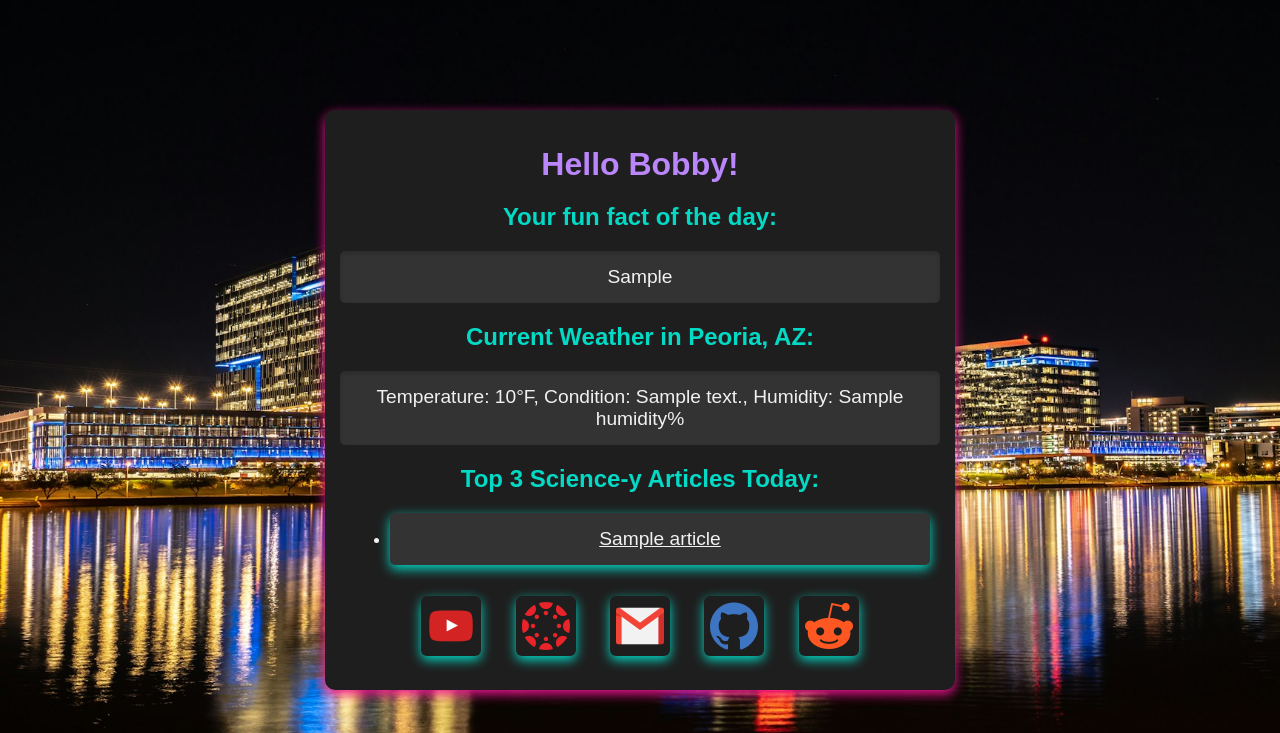
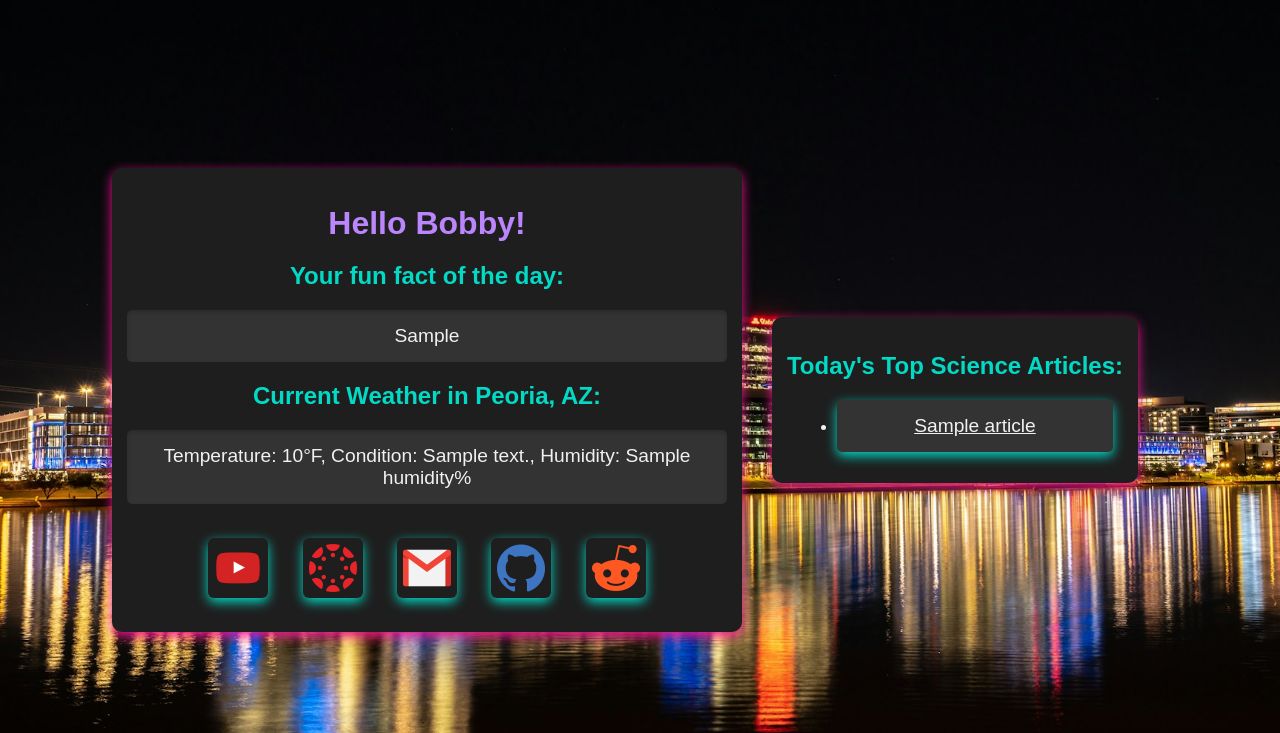
Before and after one commit to bdelucia/BobbehLandingPage, a Flask app: template templates/index.html in a window 1280 px wide. Shown: the top 733 px of the page. Run offline with Flask 3, Linux system fonts and the light colour scheme; the template is opened without the code that fills it: most values are stand-ins (such as "Sample title", 1, 10 or a date in 2020).

Commit message:
Made news articles its' own div

```diff
--- a/static/styles.css
+++ b/static/styles.css
@@ -18,6 +18,10 @@ body {
     max-width: 600px;
     text-align: center;
     animation: rgbShadow 8s infinite;
+}
+
+.container#news {
+    margin: 30px;
 }
 
 li.news-article {
--- a/templates/index.html
+++ b/templates/index.html
@@ -17,14 +17,6 @@
             Condition: {{ weather_data.weather[0].description | capitalize }},
             Humidity: {{ weather_data.main.humidity }}%
         </p>
-        <h2>Top 3 Science-y Articles Today:</h2>
-        <ul>
-            {% for article in news_articles %}
-                <li class="news-article">
-                    <a href="{{ article.url }}" class="news-article">{{ article.title }}</a><br>
-                </li>
-            {% endfor %}
-        </ul>
         <a href="https://www.youtube.com" class="icons">
             <img src="{{ url_for('static', filename='YouTube.png') }}">
         </a>
@@ -41,6 +33,16 @@
             <img src="{{ url_for('static', filename='reddit.png') }}">
         </a>
     </div>
+    <div class="container" id="news">
+        <h2>Today's Top Science Articles:</h2>
+        <ul>
+            {% for article in news_articles %}
+                <li class="news-article">
+                    <a href="{{ article.url }}" class="news-article">{{ article.title }}</a><br>
+                </li>
+            {% endfor %}
+        </ul>
+    </div>
 
 </body>
 </html>
--- a/views.py
+++ b/views.py
@@ -32,7 +32,7 @@ def get_news():
     news_data = response.json()
     # Get the top 3 articles
     articles = [article for article in news_data['articles'] if '[Removed]' not in article['title']]
-    return articles[:3] if articles else []
+    return articles[:5] if articles else []
 
 
 def get_random_fun_fact_prompt():
```
